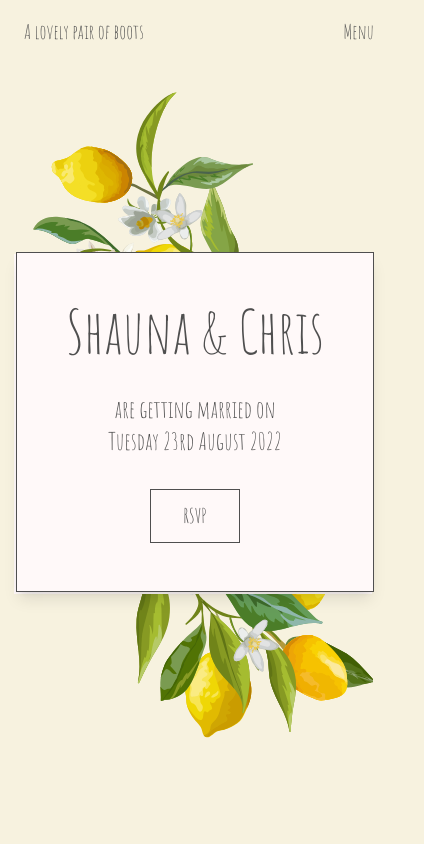
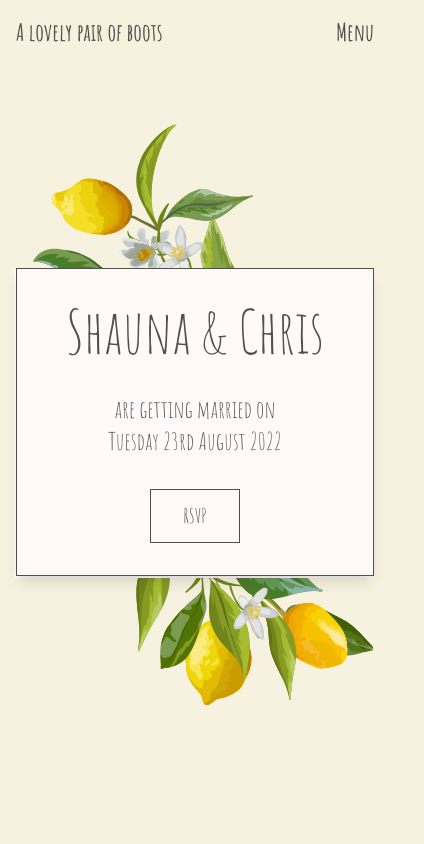
Before and after one commit to mwiltshire/alovelypairofboots.com, a Gatsby site: page / in a window 390 px wide. Shown: the top 844 px of the page, 424 px wide, since content can reach past the window. Built offline with nearby package versions, Linux system fonts and the light colour scheme; Gatsby itself is replaced by a stand-in of ours.

Commit message:
style fixes

```diff
--- a/gatsby-browser.js
+++ b/gatsby-browser.js
@@ -4,6 +4,7 @@ import './src/style/tailwind.css';
 import './src/style/colors.css';
 
 import '@fontsource/amatic-sc/400.css';
+import '@fontsource/amatic-sc/700.css';
 import '@fontsource/raleway/400.css';
 import '@fontsource/raleway/700.css';
 
--- a/src/components/Card.tsx
+++ b/src/components/Card.tsx
@@ -6,7 +6,7 @@ interface CardProps {
 
 export function Card({ children }: CardProps) {
   return (
-    <div className="relative p-12 w-full bg-white border-solid-black shadow-card">
+    <div className="relative py-8 px-6 md:px-12 w-full bg-white border-solid-black shadow-card">
       {children}
     </div>
   );
--- a/src/components/Header.tsx
+++ b/src/components/Header.tsx
@@ -19,10 +19,10 @@ export function Header() {
   const [isMobileMenuExpanded, setIsMobileMenuExpanded] = useState(false);
 
   return (
-    <header className="fixed top-0 flex px-4 h-16 w-full z-10 font-handwritten text-xl">
+    <header className="fixed top-0 flex px-4 h-16 w-full z-10 font-handwritten text-2xl md:text-xl bg-beige md:bg-none">
       <nav className="flex flex-row justify-between w-full">
         <a
-          className="flex items-center text-inherit p-2 select-none cursor-pointer no-undeline z-30"
+          className="flex items-center text-inherit select-none cursor-pointer no-undeline z-30 font-bold md:font-normal"
           href="/"
           onClick={(e: React.MouseEvent<HTMLAnchorElement>) => {
             e.preventDefault();
--- a/src/components/Layout.tsx
+++ b/src/components/Layout.tsx
@@ -11,7 +11,7 @@ export function Layout({ children }: LayoutProps) {
     <>
       <Seo />
       <Header />
-      <main>{children}</main>
+      <main className="overflow-hidden">{children}</main>
     </>
   );
 }
--- a/src/components/MenuButton.tsx
+++ b/src/components/MenuButton.tsx
@@ -7,7 +7,7 @@ interface MenuButtonProps {
 export function MenuButton({ onClick }: MenuButtonProps) {
   return (
     <button
-      className="flex items-center cursor-pointer z-30 font-handwritten text-inherit md:hidden"
+      className="flex items-center cursor-pointer z-30 font-handwritten font-bold md:hidden"
       onClick={onClick}
     >
       Menu
--- a/src/components/Section.tsx
+++ b/src/components/Section.tsx
@@ -7,7 +7,7 @@ interface SectionProps {
 
 export function Section({ children, id }: SectionProps) {
   return (
-    <section className="flex items-center min-h-screen" id={id}>
+    <section className="flex items-center min-h-screen py-16" id={id}>
       {children}
     </section>
   );
--- a/src/components/TextInput.tsx
+++ b/src/components/TextInput.tsx
@@ -13,7 +13,7 @@ export const TextInput = React.forwardRef<HTMLInputElement, TextInputProps>(
     return (
       <div className="relative">
         <input
-          className={`w-full p-2 text-inherit outline-none text-sm ${borderClass} placeholder:text-gray`}
+          className={`w-full p-2 text-inherit outline-none text-base rounded-none ${borderClass} placeholder:text-gray`}
           type="text"
           ref={ref}
           {...rest}
--- a/src/components/Textarea.tsx
+++ b/src/components/Textarea.tsx
@@ -6,7 +6,7 @@ export const Textarea = React.forwardRef<
 >((props, ref) => {
   return (
     <textarea
-      className="w-full outline-none p-2 resize-none min-h-[5rem] text-inherit text-sm border-solid-black placeholder:text-gray"
+      className="w-full outline-none p-2 resize-none min-h-[5rem] text-inherit text-base rounded-none border-solid-black placeholder:text-gray"
       ref={ref}
       {...props}
     />
```
